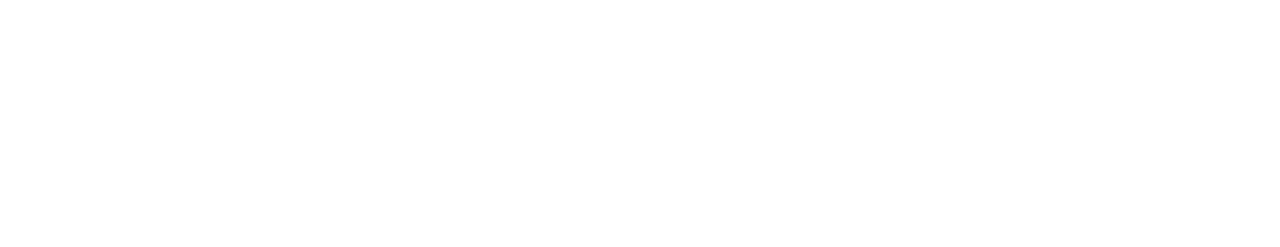
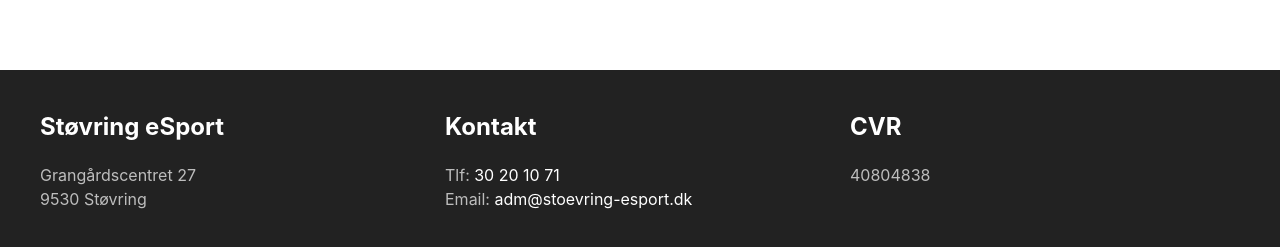
Before and after one commit to st-esport/website, a Vue app: page / in a window 1280 px wide. Shown: the part 1399-1646 px from the top of the page. Before the commit the page ends 1399 px from the top, so only its background shows below. Built offline with nearby package versions, Linux system fonts and the light colour scheme.

Commit message:
Add footer

```diff
--- a/src/App.vue
+++ b/src/App.vue
@@ -35,4 +35,26 @@
   </header>
 
   <RouterView/>
+
+  <footer class="uk-section uk-section-secondary uk-section-small uk-margin-large-top">
+    <div class="uk-container">
+      <div class="uk-grid-small uk-child-width-1-1 uk-child-width-1-3@m" uk-grid>
+        <div>
+          <h3 class="uk-text-bold">Støvring eSport</h3>
+          <p>Grangårdscentret 27<br>9530 Støvring</p>
+        </div>
+        <div>
+          <h3 class="uk-text-bold">Kontakt</h3>
+          <p>
+            Tlf: <a href="tel:+4530201071">30 20 10 71</a><br>
+            Email: <a href="mailto:adm@stoevring-esport.dk">adm@stoevring-esport.dk</a>
+          </p>
+        </div>
+        <div>
+          <h3 class="uk-text-bold">CVR</h3>
+          <p>40804838</p>
+        </div>
+      </div>
+    </div>
+  </footer>
 </template>
```
